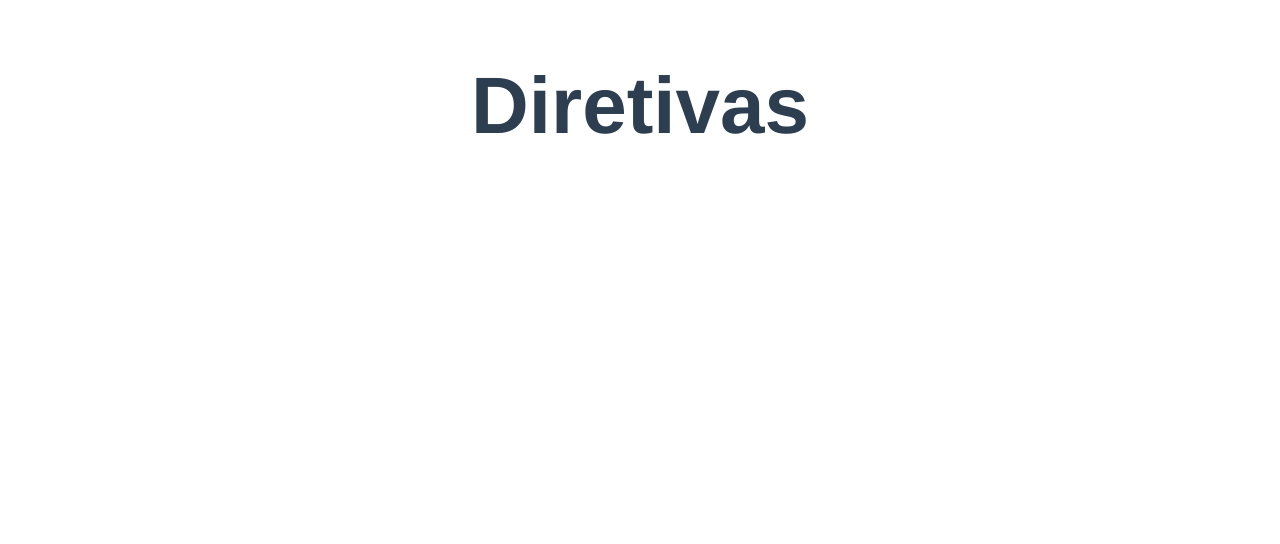
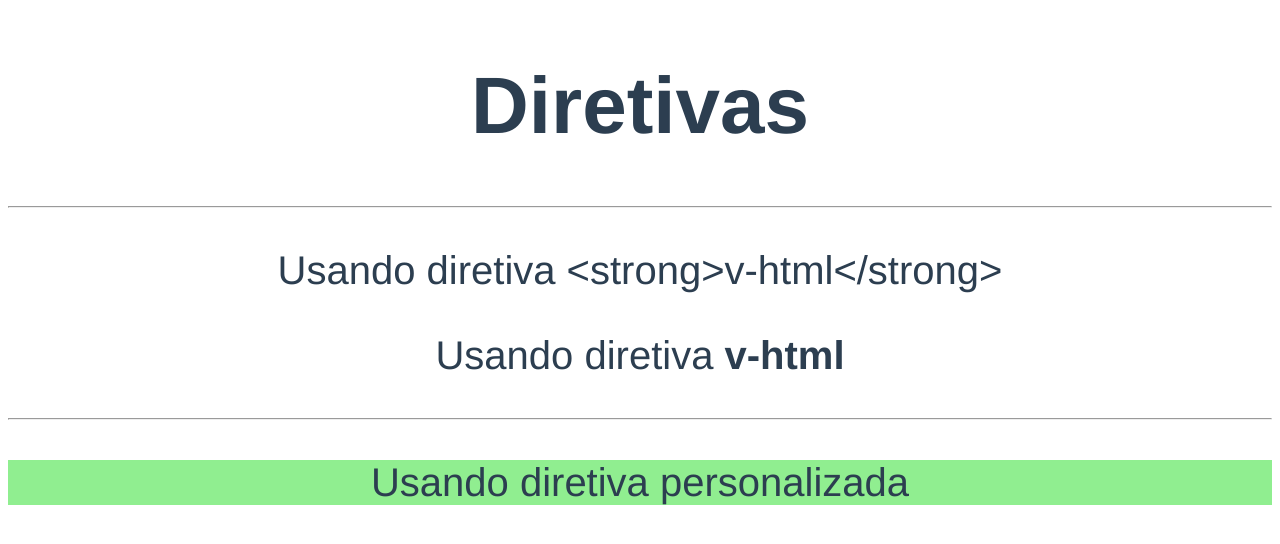
Before and after one commit to lmbaldi/curso-vue, a Vue app in the folder diretivas/diretivas-exercicios/: page / in a window 1280 px wide. Shown: the top 544 px of the page. Built offline with nearby package versions, Linux system fonts and the light colour scheme.

Commit message:
creating a simple directive

```diff
--- a/diretivas/diretivas-exercicios/src/App.vue
+++ b/diretivas/diretivas-exercicios/src/App.vue
@@ -1,6 +1,11 @@
 <template>
 	<div id="app">
 		<h1>Diretivas</h1>
+		<hr>
+		<p v-text="'Usando diretiva <strong>v-html</strong>'"></p>
+		<p v-html="'Usando diretiva <strong>v-html</strong>'"></p>
+		<hr>
+		<p v-destaque>Usando diretiva personalizada</p>
 	</div>
 </template>
 
--- a/diretivas/diretivas-exercicios/src/main.js
+++ b/diretivas/diretivas-exercicios/src/main.js
@@ -3,6 +3,12 @@
 
 Vue.config.productionTip = false
 
+Vue.directive('destaque', {
+	bind(el, binding, vnode) {
+		el.style.backgroundColor = 'lightgreen'
+	}
+})
+
 new Vue({
 	render: h => h(App),
 }).$mount('#app')
```
